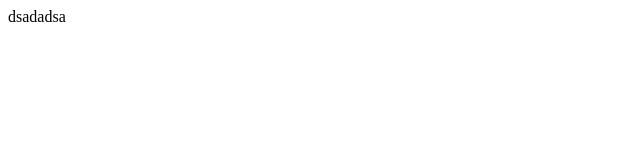
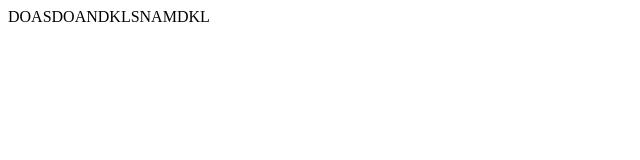
Before and after one commit to https-github-com-TeamJS/Projekt, a plain HTML site: page index.html in a window 1280 px wide. Shown: the whole page, without its empty margins (0-640 px from the left). Drawn offline with Linux system fonts and the light colour scheme.

Commit message:
Update index.html

```diff
--- a/index.html
+++ b/index.html
@@ -6,6 +6,6 @@
   <title>Document</title>
 </head>
 <body>
-  dsadadsa
+  DOASDOANDKLSNAMDKL
 </body>
 </html>
```
